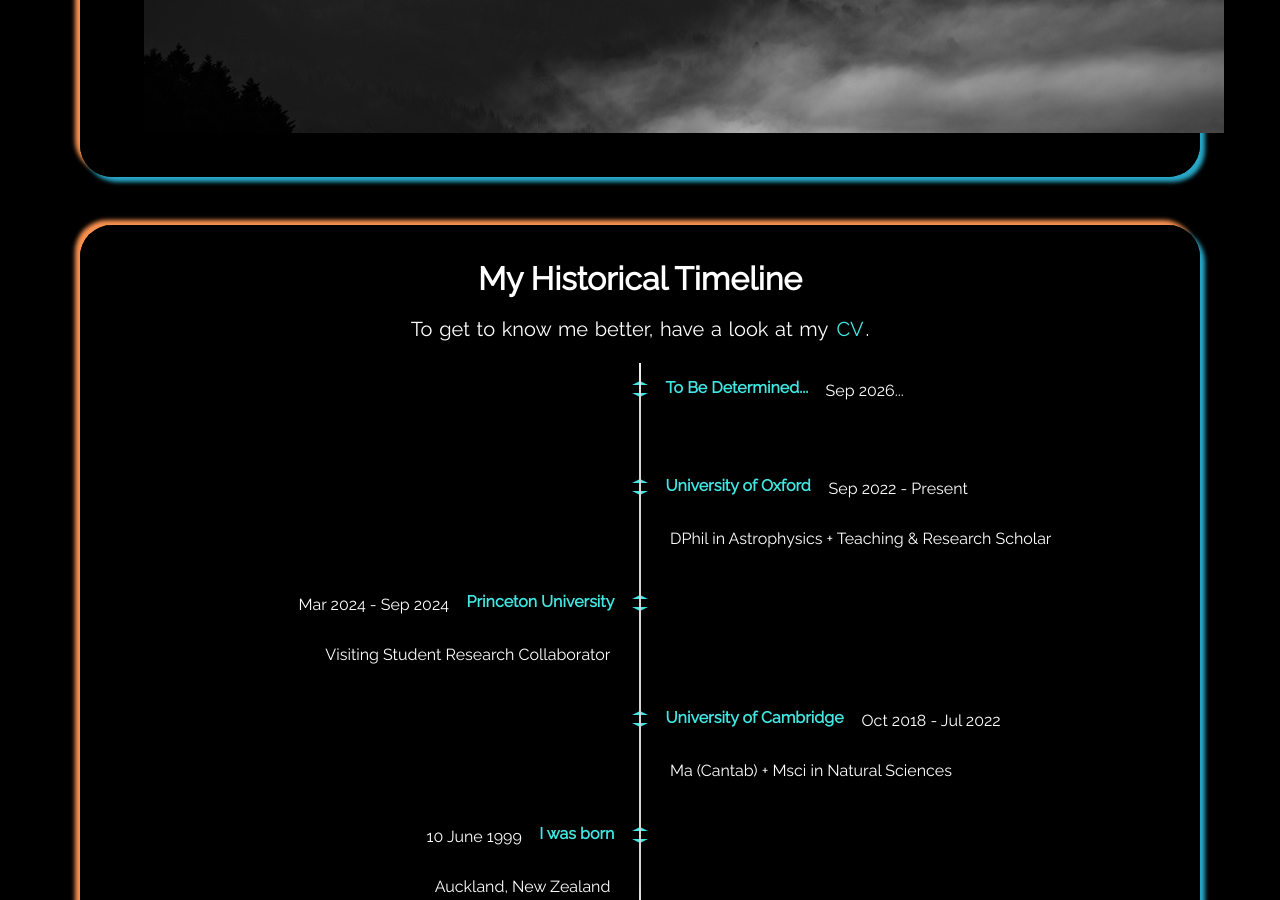
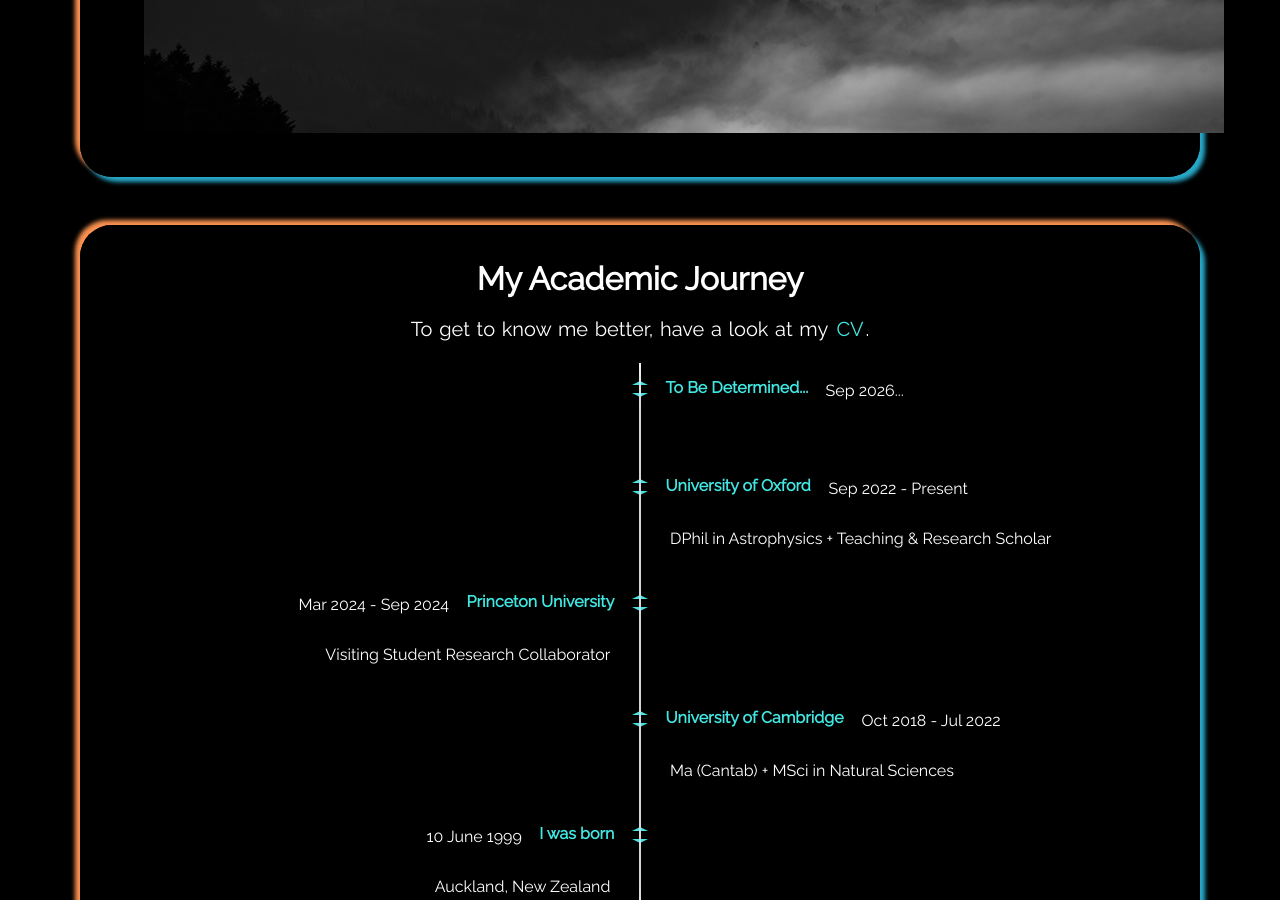
Before and after one commit to Chousti/Chousti.github.io, a Jekyll site: the page built from index.html, in a window 1280 px wide and 900 px high, scrolled down 3367 px. Built offline with Jekyll 4.4.1, drawn with Linux system fonts in a browser that asks for light colours.

Commit message:
changing timeline

```diff
--- a/_config.yml
+++ b/_config.yml
@@ -52,7 +52,7 @@ skills_title: Gallery
 # > setting this to false, will omit the Timeline section
 show_timeline_card: true
 # timeline_title: The will be displayed as the title in the Timeline section
-timeline_title: My Historical Timeline
+timeline_title: My Academic Journey
 # cv_download_link: The link where you host your cv.
 # > e.g. you share your cv on your dropbox, then add the dropbox link here
 cv_download_link: https://drive.google.com/uc?export=download&id=151_VllHg34xN7NlqVrIvcMVPU0Lt-3Pi
--- a/_data/timeline.yml
+++ b/_data/timeline.yml
@@ -34,7 +34,7 @@
 
 - title: University of Cambridge
   date: Oct 2018 - Jul 2022
-  subtitle: Ma (Cantab) + Msci in Natural Sciences
+  subtitle: Ma (Cantab) + MSci in Natural Sciences
   timeline-side: right
 
 - title: I was born
```
